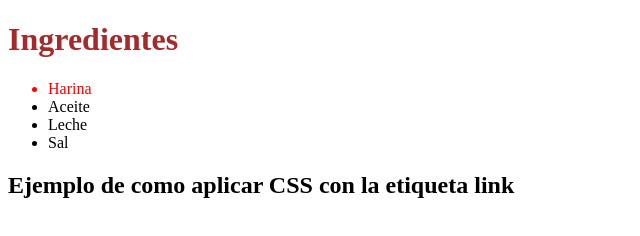
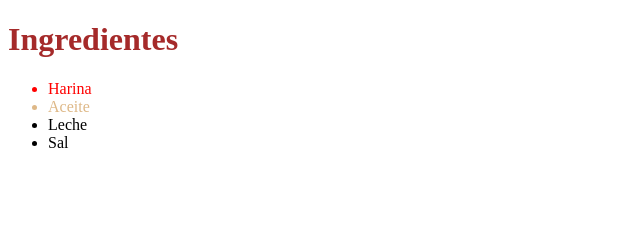
Before and after one commit to DevSantiagoO/Curso-HTML-y-CSS, a plain HTML site: page Clases_CSS/Selectores/index.html in a window 1280 px wide. Shown: the whole page, without its empty margins (0-640 px from the left). Drawn offline with Linux system fonts and the light colour scheme.

Commit message:
feat(selectores): Finaliza la documentación y limpia los archivos base.
docs: Se añade la documentación completa de Selectores Básicos (Elemento, Clase e ID) a 'notas.md'.

refactor(html/css): Se eliminan todos los comentarios extensos del 'index.html' y 'styles.css'.

style: Se dejan los selectores de ejemplo funcionales en 'styles.css'.

```diff
--- a/Clases_CSS/Selectores/index.html
+++ b/Clases_CSS/Selectores/index.html
@@ -3,7 +3,6 @@
 <head>
     <meta charset="UTF-8">
     <meta name="viewport" content="width=device-width, initial-scale=1.0">
-    <!--Asi vinculamos el archivo styles.css con index.html y poder darle estilo a nuestro archivo. Esta es la forma recomendada.-->
     <link rel="stylesheet" href="styles.css">
     <title>Enlazando CSS</title>
 </head>
@@ -11,14 +10,10 @@
     <h1>Ingredientes</h1>
 
     <ul>
-        <!--La etiqueta span es para seleccionar un elemento de forma particular pero se recomiendan utilizar otras formas. Como por ejemplo las clases, dichas clases nos permiten asignarles a los elementos un nombre en particular y es la forma en la que podemos separar a los elementos por clases.-->
         <li class="faltante">Harina</li>
-        <li>Aceite</li>
+        <li id="ingrediente-secreto">Aceite</li>
         <li>Leche</li>
         <li>Sal</li>
     </ul>
-    <!--Ejemplo de como aplicar CSS de otra forma, no es la más recomendada:-->
-
-    <h2>Ejemplo de como aplicar CSS con la etiqueta link</h2>
 </body>
 </html>
--- a/Clases_CSS/Selectores/styles.css
+++ b/Clases_CSS/Selectores/styles.css
@@ -1,8 +1,11 @@
-    h1 {
+h1 {
     color: brown;
 }
 
-/*Forma de darle estilo por medio de clases*/
 .faltante {
     color: red;
 }
+
+#ingrediente-secreto {
+    color: burlywood;
+}
```
Also changed, not shown: 1 other file.
